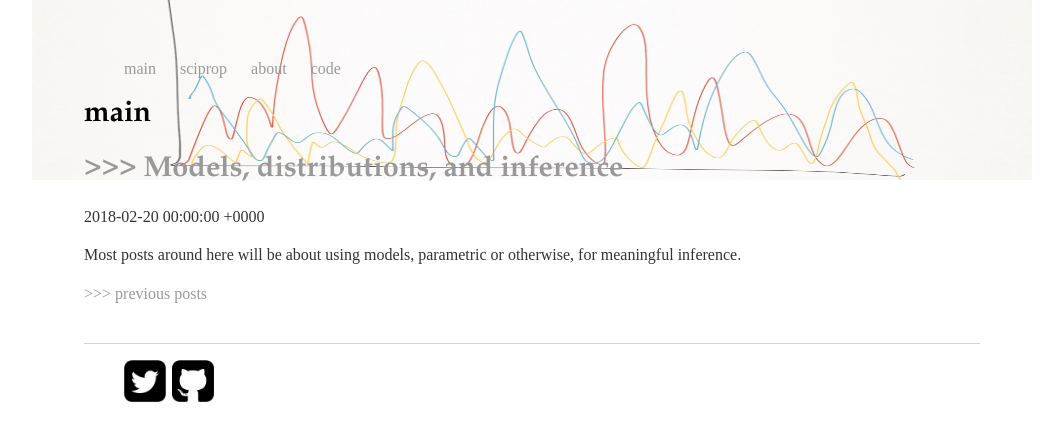
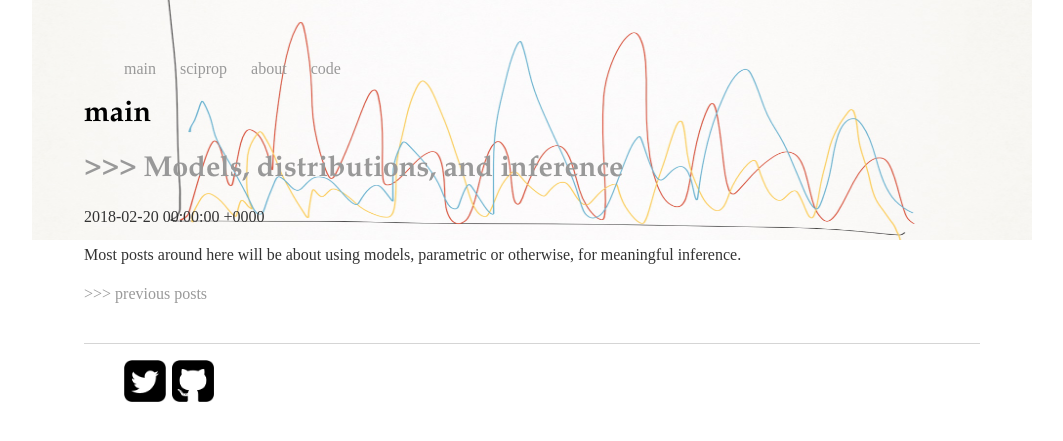
Before and after one commit to caesoma/caesoma.github.io, a Jekyll site: the page built from index.html, in a window 1280 px wide. Shown: the top 441 px of the page, without its empty margins (108-1171 px from the left). Built offline with Jekyll 4.4.1, drawn with Linux system fonts in a browser that asks for light colours; the list of posts is cut into pages by our own code.

Commit message:
update layout

```diff
--- a/css/main.css
+++ b/css/main.css
@@ -2,7 +2,7 @@ body {
     background-image: url(../images/gp.jpeg);
     background-position: center top;
     background-repeat: no-repeat;
-    background-size: 1000px 180px;
+    background-size: 1000px 240px;
     margin: 60px auto;
     width: 70%;
 }
```
